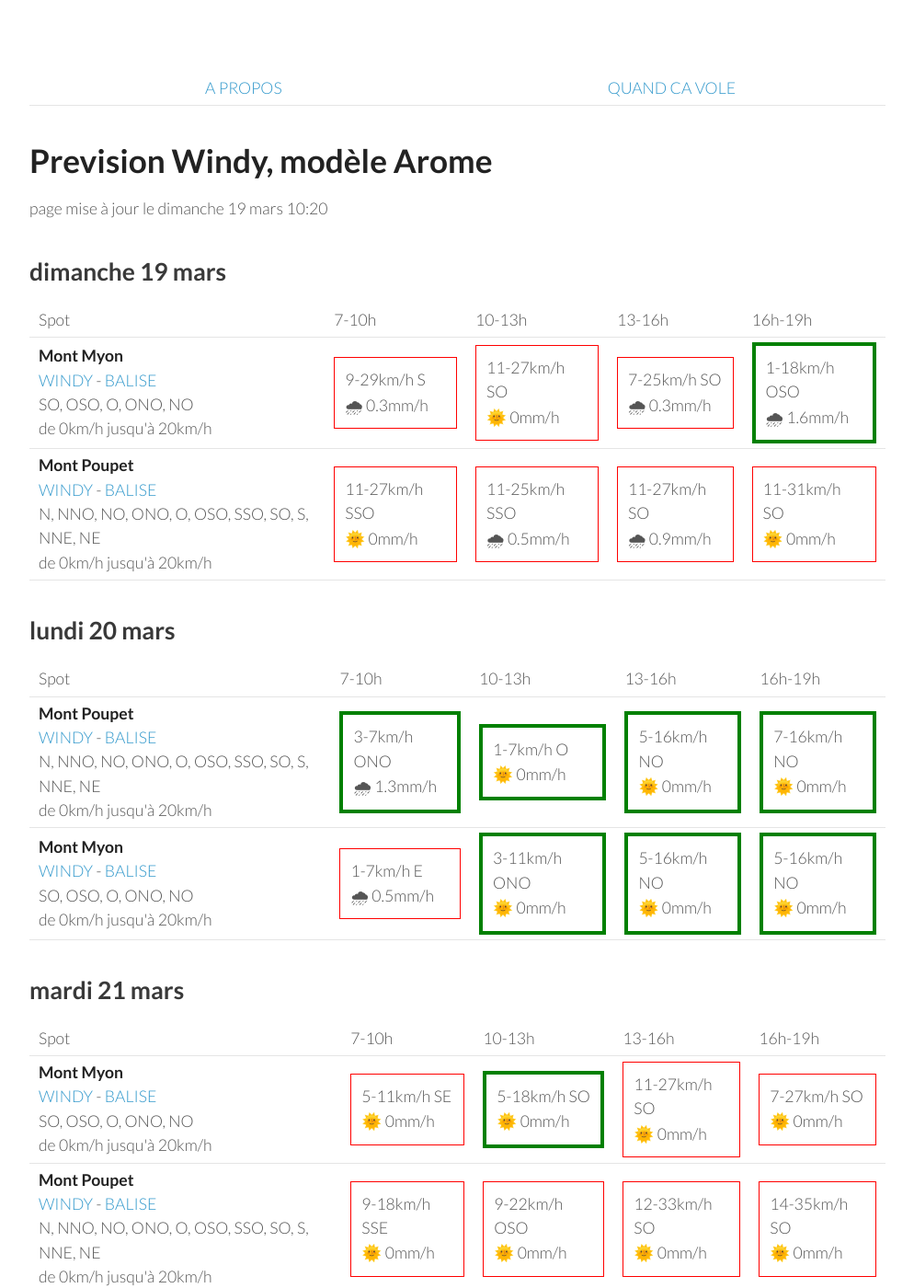
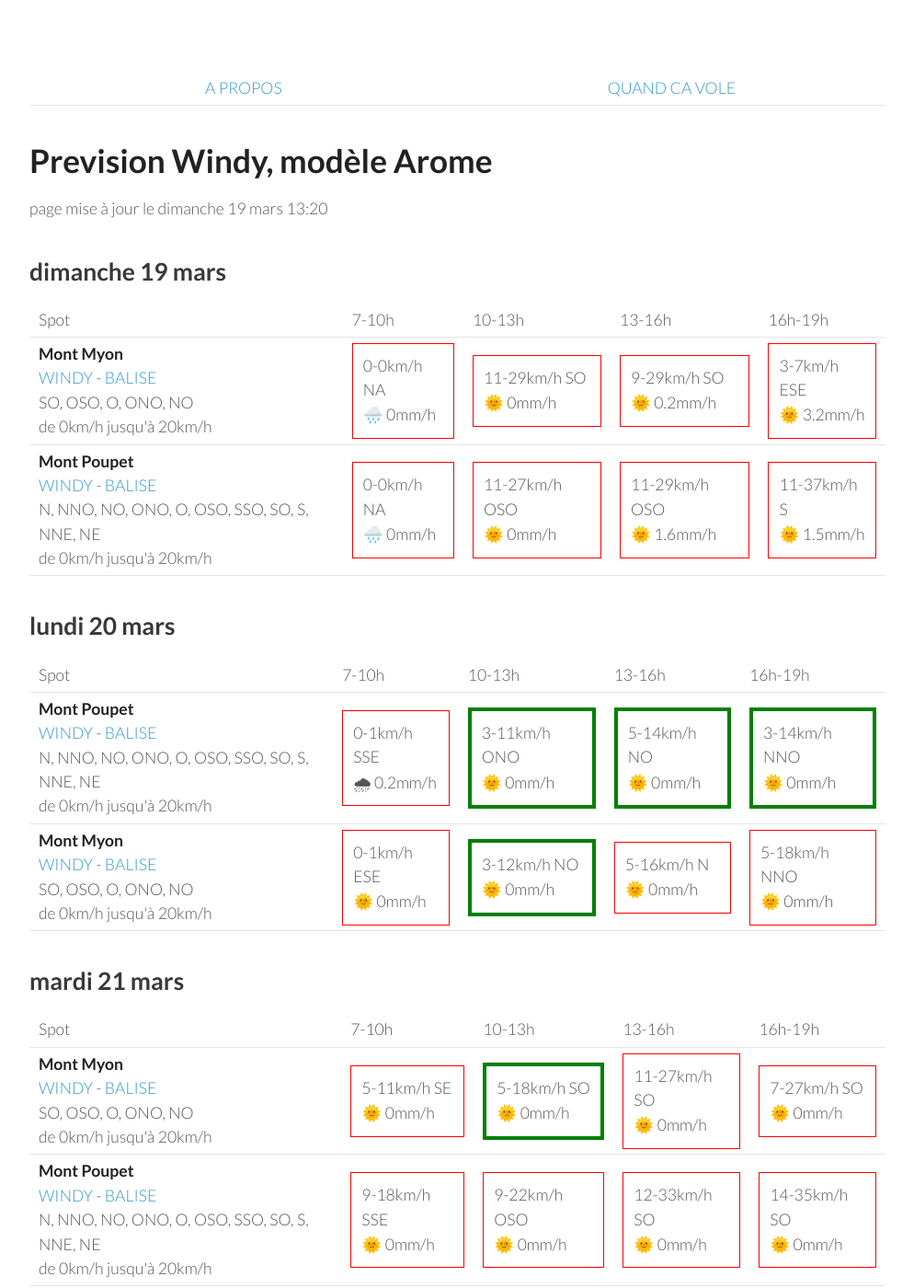
Before and after one commit to parapente-dans-le-nord/parapente-dans-le-nord.github.io, a Jekyll site: the page built from jura.markdown, in a window 1280 px wide and 1400 px high. Shown: the whole window at 92% size, without its empty margins (26-1020 px from the left). Built offline with Jekyll 4.4.1, drawn with Linux system fonts in a browser that asks for light colours.

Commit message:
update index.markdown

```diff
--- a/jura.markdown
+++ b/jura.markdown
@@ -7,7 +7,7 @@ title:  "Tous les spots"
 {: .links}
 
 # Prevision Windy, modèle Arome
-page mise à jour le dimanche 19 mars 10:20
+page mise à jour le dimanche 19 mars 13:20
 
 ## dimanche 19 mars
 
@@ -24,21 +24,19 @@ page mise à jour le dimanche 19 mars 10:20
 <tr>
         <td><strong>Mont Myon</strong><br><a href="https://windy.com/46.331/5.397?45.898,5.394,8,m:eWoagj8">WINDY</a> - <span class=""><a href="http://www.balisemeteo.com/balise.php?idBalise=70">BALISE</a> </span><br> <span class="vent-favorable">SO, OSO, O, ONO, NO</span><br><span class="force-vent">de 0km/h jusqu'à 20km/h</span> </td>
 
-            <td><div class="not-flyable"><p>9-29km/h S</p><p>🌧 0.3mm/h</p></div></td>
-            <td><div class="not-flyable"><p>11-27km/h SO</p><p>🌞 0mm/h</p></div></td>
-            <td><div class="not-flyable"><p>7-25km/h SO</p><p>🌧 0.3mm/h</p></div></td>
-            <td><div class="flyable"><p>1-18km/h OSO</p><p>🌧 1.6mm/h</p></div></td>
-
+            <td><div class="not-flyable"><p>0-0km/h NA</p><p>🌧️ 0mm/h</p></div></td>
+            <td><div class="not-flyable"><p>11-29km/h SO</p><p>🌞 0mm/h</p></div></td>
+            <td><div class="not-flyable"><p>9-29km/h SO</p><p>🌞 0.2mm/h</p></div></td>
+            <td><div class="not-flyable"><p>3-7km/h ESE</p><p>🌞 3.2mm/h</p></div></td>
 
     </tr>
 <tr>
         <td><strong>Mont Poupet</strong><br><a href="https://windy.com/46.970/5.876?46.541,5.876,8">WINDY</a> - <span class=""><a href="http://www.balisemeteo.com/balise.php?idBalise=92">BALISE</a> </span><br> <span class="vent-favorable">N, NNO, NO, ONO, O, OSO, SSO, SO, S, NNE, NE</span><br><span class="force-vent">de 0km/h jusqu'à 20km/h</span> </td>
 
-            <td><div class="not-flyable"><p>11-27km/h SSO</p><p>🌞 0mm/h</p></div></td>
-            <td><div class="not-flyable"><p>11-25km/h SSO</p><p>🌧 0.5mm/h</p></div></td>
-            <td><div class="not-flyable"><p>11-27km/h SO</p><p>🌧 0.9mm/h</p></div></td>
-            <td><div class="not-flyable"><p>11-31km/h SO</p><p>🌞 0mm/h</p></div></td>
-
+            <td><div class="not-flyable"><p>0-0km/h NA</p><p>🌧️ 0mm/h</p></div></td>
+            <td><div class="not-flyable"><p>11-27km/h OSO</p><p>🌞 0mm/h</p></div></td>
+            <td><div class="not-flyable"><p>11-29km/h OSO</p><p>🌞 1.6mm/h</p></div></td>
+            <td><div class="not-flyable"><p>11-37km/h S</p><p>🌞 1.5mm/h</p></div></td>
 
     </tr>
 
@@ -60,20 +58,20 @@ page mise à jour le dimanche 19 mars 10:20
 <tr>
         <td><strong>Mont Poupet</strong><br><a href="https://windy.com/46.970/5.876?46.541,5.876,8">WINDY</a> - <span class=""><a href="http://www.balisemeteo.com/balise.php?idBalise=92">BALISE</a> </span><br> <span class="vent-favorable">N, NNO, NO, ONO, O, OSO, SSO, SO, S, NNE, NE</span><br><span class="force-vent">de 0km/h jusqu'à 20km/h</span> </td>
 
-            <td><div class="flyable"><p>3-7km/h ONO</p><p>🌧 1.3mm/h</p></div></td>
-            <td><div class="flyable"><p>1-7km/h O</p><p>🌞 0mm/h</p></div></td>
-            <td><div class="flyable"><p>5-16km/h NO</p><p>🌞 0mm/h</p></div></td>
-            <td><div class="flyable"><p>7-16km/h NO</p><p>🌞 0mm/h</p></div></td>
+            <td><div class="not-flyable"><p>0-1km/h SSE</p><p>🌧 0.2mm/h</p></div></td>
+            <td><div class="flyable"><p>3-11km/h ONO</p><p>🌞 0mm/h</p></div></td>
+            <td><div class="flyable"><p>5-14km/h NO</p><p>🌞 0mm/h</p></div></td>
+            <td><div class="flyable"><p>3-14km/h NNO</p><p>🌞 0mm/h</p></div></td>
 
 
     </tr>
 <tr>
         <td><strong>Mont Myon</strong><br><a href="https://windy.com/46.331/5.397?45.898,5.394,8,m:eWoagj8">WINDY</a> - <span class=""><a href="http://www.balisemeteo.com/balise.php?idBalise=70">BALISE</a> </span><br> <span class="vent-favorable">SO, OSO, O, ONO, NO</span><br><span class="force-vent">de 0km/h jusqu'à 20km/h</span> </td>
 
-            <td><div class="not-flyable"><p>1-7km/h E</p><p>🌧 0.5mm/h</p></div></td>
-            <td><div class="flyable"><p>3-11km/h ONO</p><p>🌞 0mm/h</p></div></td>
-            <td><div class="flyable"><p>5-16km/h NO</p><p>🌞 0mm/h</p></div></td>
-            <td><div class="flyable"><p>5-16km/h NO</p><p>🌞 0mm/h</p></div></td>
+            <td><div class="not-flyable"><p>0-1km/h ESE</p><p>🌞 0mm/h</p></div></td>
+            <td><div class="flyable"><p>3-12km/h NO</p><p>🌞 0mm/h</p></div></td>
+            <td><div class="not-flyable"><p>5-16km/h N</p><p>🌞 0mm/h</p></div></td>
+            <td><div class="not-flyable"><p>5-18km/h NNO</p><p>🌞 0mm/h</p></div></td>
 
 
     </tr>
```
